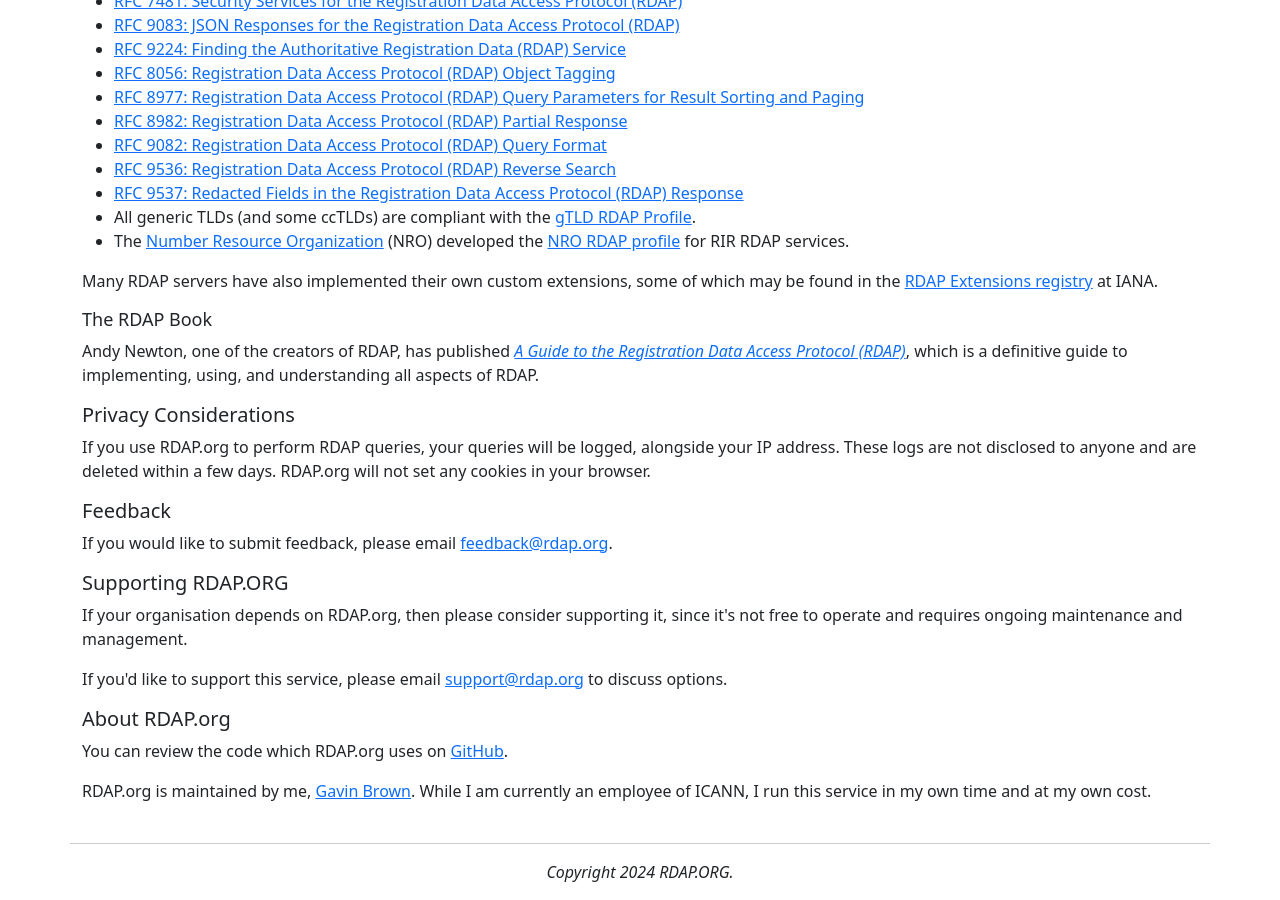
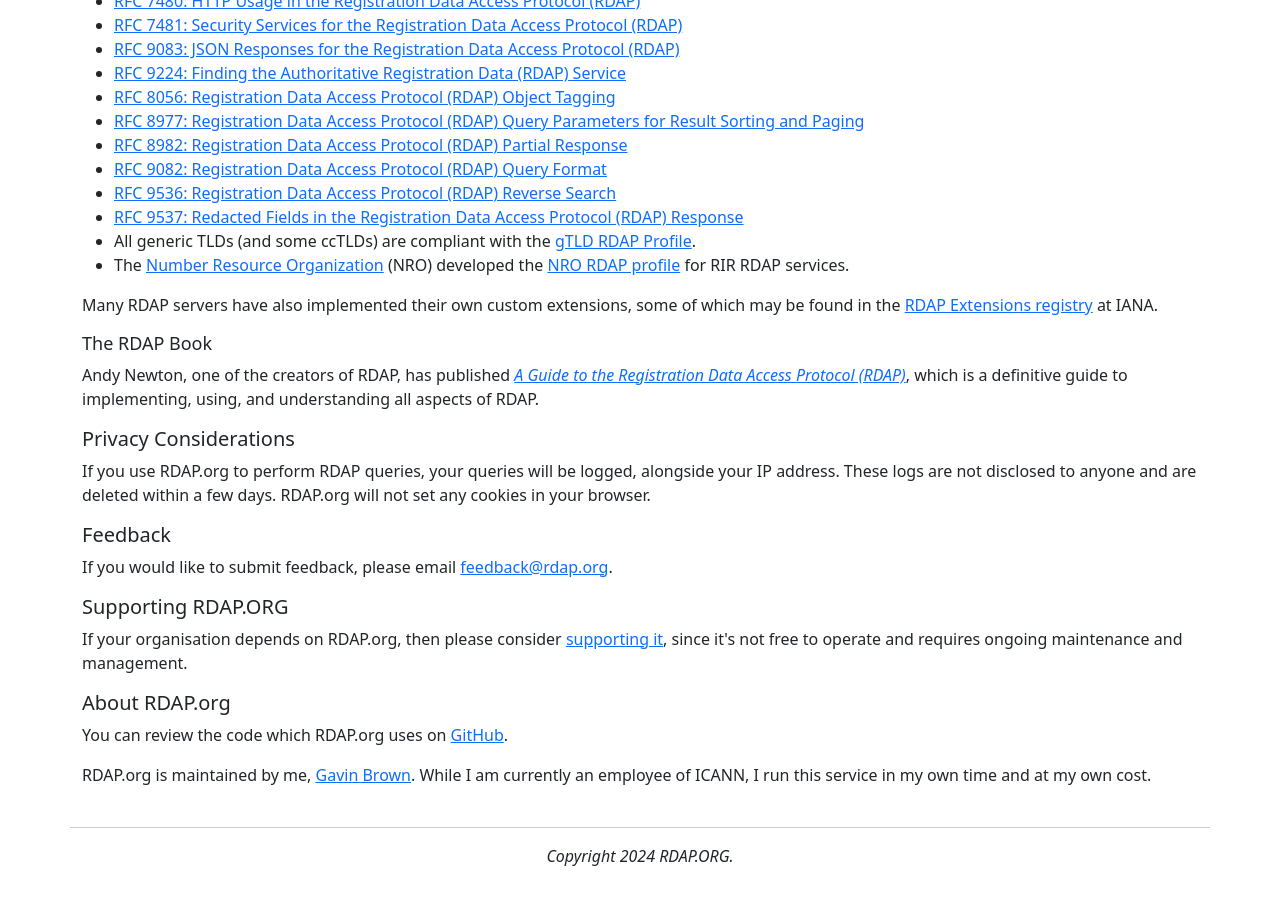
Before and after one commit to rdap-org/about.rdap.org, a Jekyll site: the page built from index.html, in a window 1280 px wide and 900 px high, scrolled down 1143 px. Built offline with Jekyll 4.4.1, drawn with Linux system fonts in a browser that asks for light colours; some of the changed text lies outside the part shown.

Commit message:
add support link

```diff
--- a/_layouts/page.html
+++ b/_layouts/page.html
@@ -93,13 +93,16 @@
           <a class="nav-link" href="https://validator.rdap.org">Validator</a>
         </li>
         <li class="nav-item">
-          <a class="nav-link" target="_new" href="https://github.com/rdap-org">GitHub</a>
+          <a class="nav-link" target="_blank" href="https://github.com/rdap-org">GitHub</a>
         </li>
         <li class="nav-item">
           <a class="nav-link" href="mailto:feedback@rdap.org">Feedback</a>
         </li>
         <li class="nav-item">
-          <a class="nav-link" target="_new" href="https://updown.io/p/ephf0">Status</a>
+          <a class="nav-link" target="_blank" href="https://updown.io/p/ephf0">Status</a>
+        </li>
+        <li class="nav-item">
+          <a class="nav-link" target="_blank" href="https://ko-fi.com/rdaporg">Support</a>
         </li>
       </ul>
     </div>
--- a/index.html
+++ b/index.html
@@ -88,8 +88,7 @@
 <p>If you would like to submit feedback, please email <a href="mailto:feedback@rdap.org" id="feedback-link">feedback@rdap.org</a>.</p>
 
 <h2>Supporting RDAP.ORG</h2>
-<p>If your organisation depends on RDAP.org, then please consider supporting it, since it's not free to operate and requires ongoing maintenance and management.</p>
-<p>If you'd like to support this service, please email <a href="mailto:support@rdap.org">support@rdap.org</a> to discuss options.</p>
+<p>If your organisation depends on RDAP.org, then please consider <a href="https://ko-fi.com/rdaporg" target="_blank">supporting it</a>, since it's not free to operate and requires ongoing maintenance and management.</p>
 
 <h2>About RDAP.org</h2>
 
```
Also changed, not shown: other parts of index.html (+1 -1 lines).
